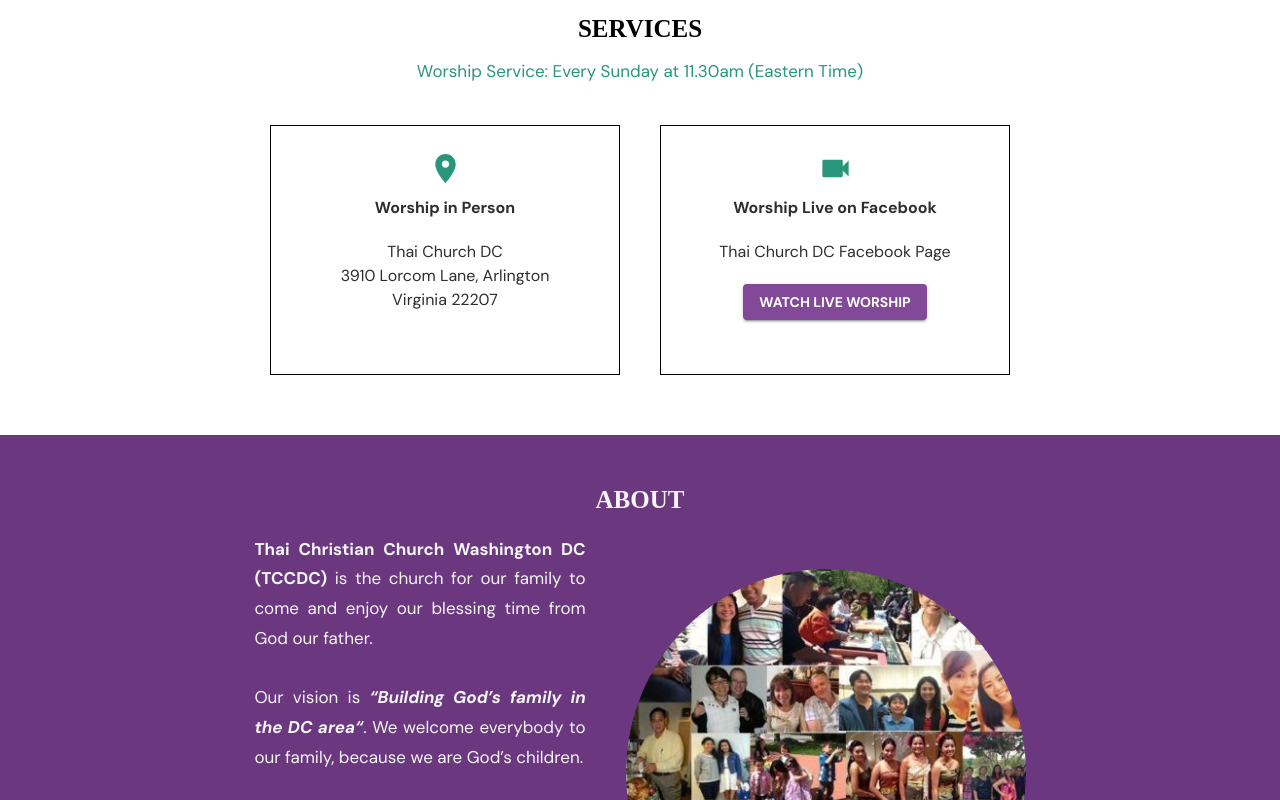
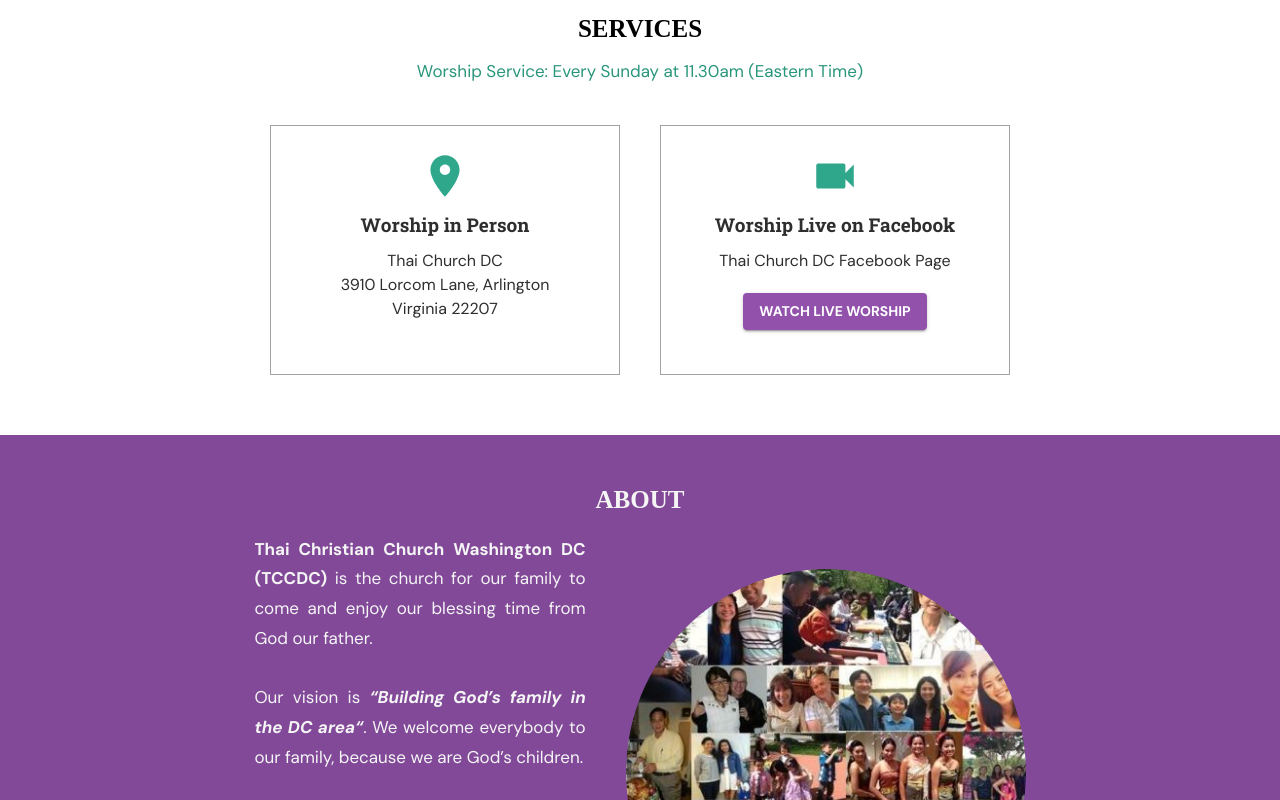
Before and after one commit to BayLadyCoder/thai-church-2022, a React (Create React App) app: page / in a window 1280 px wide. Shown: the part 900-1700 px from the top of the page. Built offline with nearby package versions, Linux system fonts and the light colour scheme.

Commit message:
Improve styles and colors

```diff
--- a/src/components/NavBar.js
+++ b/src/components/NavBar.js
@@ -56,6 +56,8 @@
             sx={{
               color: theme.palette.primary.light,
               fontWeight: "bold",
+              fontFamily: "Roboto Slab, serif",
+              textShadow: `-1px 0 ${theme.palette.primary.logoShadow}, 0 1px ${theme.palette.primary.logoShadow}, 1px 0 ${theme.palette.primary.logoShadow}, 0 -1px ${theme.palette.primary.logoShadow}`,
             }}
           >
             {LOGO}
--- a/src/components/Services.js
+++ b/src/components/Services.js
@@ -5,7 +5,7 @@
 import { theme } from "../theme";
 
 const boxStyles = {
-  border: "1px black solid",
+  border: `1px ${theme.palette.primary.grey} solid`,
   width: "45%",
   minWidth: "260px",
   maxWidth: "350px",
@@ -60,12 +60,17 @@
         }}
       >
         <Box sx={boxStyles}>
-          <PlaceIcon fontSize="large" color="secondary" />
+          <PlaceIcon
+            color="secondary"
+            sx={{ fontSize: "50px", color: theme.palette.secondary.bright }}
+          />
           <Typography
             sx={{
               fontWeight: "bold",
-              margin: "10px 0 20px 0",
+              margin: "10px 0",
+              fontSize: "19px",
               color: theme.palette.primary.black,
+              fontFamily: "Roboto Slab, serif",
             }}
           >
             Worship in Person
@@ -81,12 +86,17 @@
           </Typography>
         </Box>
         <Box sx={boxStyles}>
-          <VideocamIcon fontSize="large" color="secondary" />
+          <VideocamIcon
+            color="secondary"
+            sx={{ fontSize: "50px", color: theme.palette.secondary.bright }}
+          />
           <Typography
             sx={{
               fontWeight: "bold",
-              margin: "10px 0 20px 0",
+              fontSize: "19px",
+              margin: "10px 0 ",
               color: theme.palette.primary.black,
+              fontFamily: "Roboto Slab, serif",
             }}
           >
             Worship Live on Facebook
--- a/src/theme.js
+++ b/src/theme.js
@@ -1,24 +1,16 @@
 import { createTheme } from "@mui/material/styles";
-import {
-  purple,
-  red,
-  blue,
-  lightBlue,
-  lime,
-  pink,
-  teal,
-  indigo,
-  deepPurple,
-  grey,
-} from "@mui/material/colors";
+
 export const theme = createTheme({
   palette: {
     primary: {
-      light: "#e2c3ed",
-      main: "#824999",
+      logoShadow: "#2c1635",
+      light: "#ce98e4",
+      // main: "#824999",
+      main: "#9252ac",
       grey: "#a2a2a2",
       darkGrey: "#444444",
-      dark: "#6b3880",
+      // dark: "#6b3880",
+      dark: "#824999",
       text: "#f5f5f5",
       white: "#ffffff",
       black: "#2e2e2e",
```
